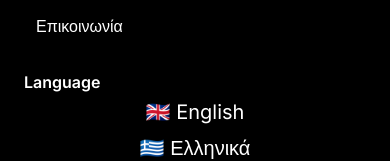
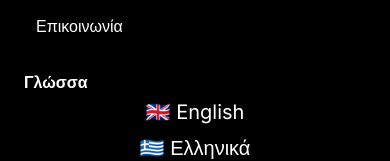
Before and after one commit to glrobinson/RevmaHub, a Next.js app: page /EL/info in a window 390 px wide. Both pictures are taken after a click on the button 354 px from the left and 41 px from the top of the page. Shown: the part 286-447 px from the top of the page. Built offline with nearby package versions, Linux system fonts and the light colour scheme; no server answers.

Commit message:
missed a translation so added it

```diff
--- a/src/app/components/NavBar.tsx
+++ b/src/app/components/NavBar.tsx
@@ -29,12 +29,11 @@ export function NavBar() {
 
   const switchLanguage = (targetLocale: "en" | "el") => {
     const segments = pathname.split("/");
-    segments[1] = targetLocale; // Replace the locale segment
+    segments[1] = targetLocale;
     const newPath = segments.join("/") || `/${targetLocale}`;
     router.push(newPath);
     setLanguageDropdownOpen(false);
 
-    // 🛠️ Force a full page reload to trigger language re-init
     setTimeout(() => {
       window.location.href = newPath;
     }, 10);
@@ -179,7 +178,7 @@ export function NavBar() {
 
           {/* Mobile Language Switch */}
           <div className="pt-4">
-            <div className="font-semibold mb-1">Language</div>
+            <div className="font-semibold mb-1">{t("NavBar.language")}</div>
             <div className="flex flex-col space-y-2 text-xl">
               <button onClick={() => switchLanguage("en")} title="English">
                 🇬🇧 English
--- a/src/app/translations/el.json
+++ b/src/app/translations/el.json
@@ -4,7 +4,8 @@
       "teachingRoma": "Υποστηρικτική Διδασκαλία",
       "resourceArchive": "Αρχείο Πόρων",
       "information": "Μάθετε περισσότερα",
-      "contactUs": "Επικοινωνία"
+      "contactUs": "Επικοινωνία",
+      "language": "Γλώσσα"
     },
     "HomePage": {
       "heroTitle": "Ψηφιακό Κέντρο Εκπαίδευσης Ρομά",
--- a/src/app/translations/en.json
+++ b/src/app/translations/en.json
@@ -4,7 +4,8 @@
       "teachingRoma": "Supporting Teaching",
       "resourceArchive": "Resource Archive",
       "information": "Learn More",
-      "contactUs": "Contact Us"
+      "contactUs": "Contact Us",
+      "language": "Language"
     },
     "HomePage": {
       "heroTitle": "Roma Education Digital Hub",
```
